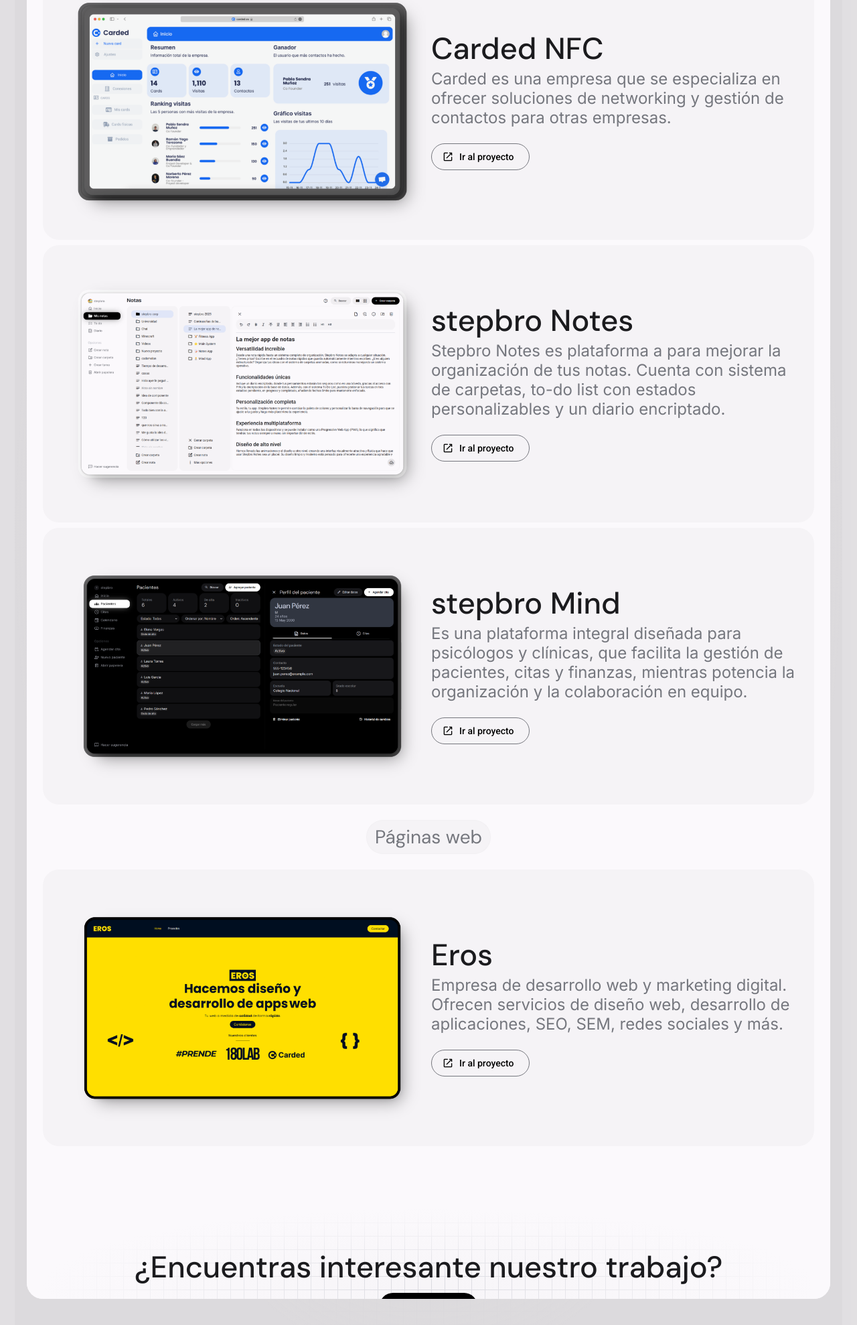
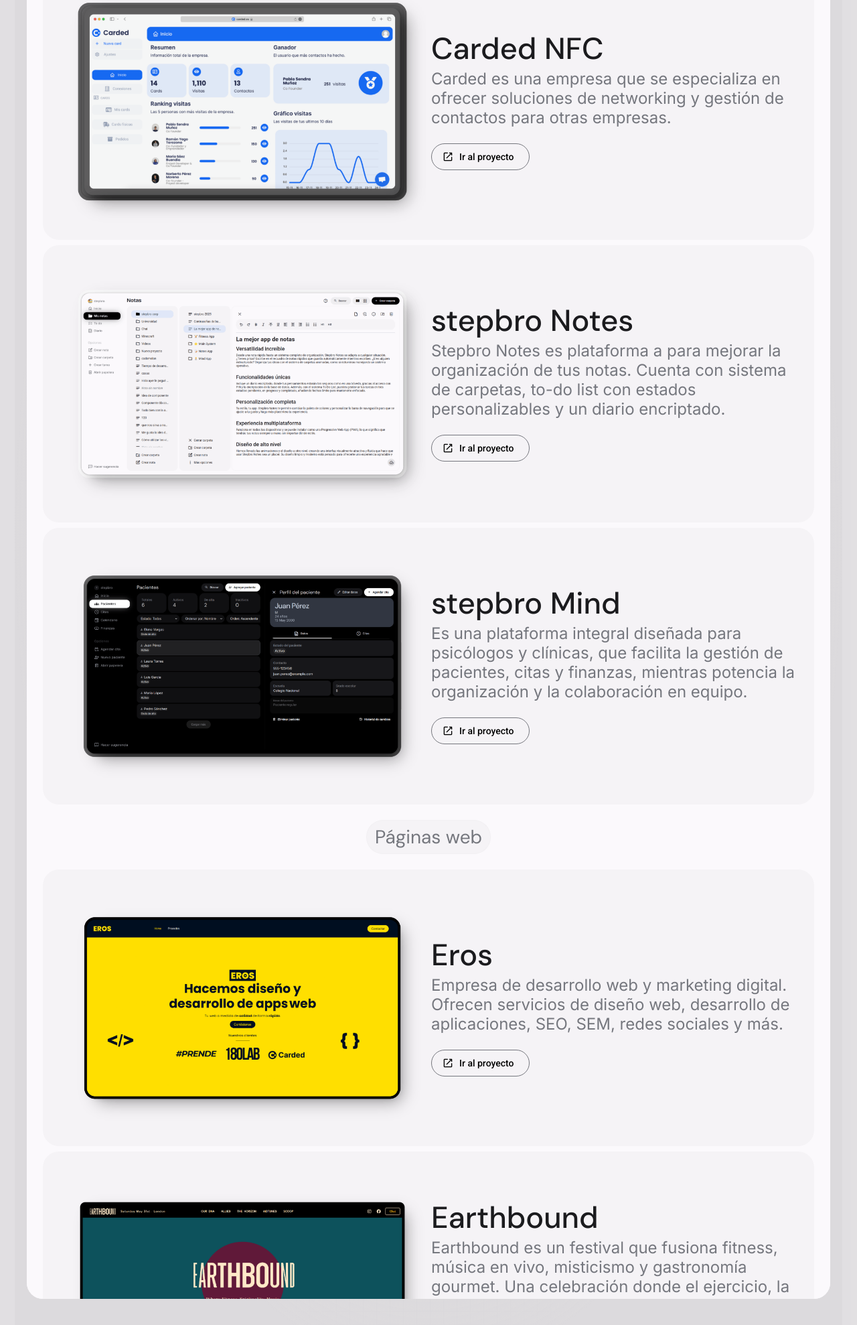
Before and after one commit to z44nkkk/codemelon, a PHP site: page / in a window 1280 px wide, after a click on "Proyectos". Shown: the part 531-2509 px from the top of the page at 67% size. Run offline with PHP 8.4, Linux system fonts and the light colour scheme; some libraries are stand-ins or nearby versions.

Commit message:
Cambios
Se optimizaron las imágenes reduciendo su peso, se  eliminar algunas id´s repetidas y se agregó un nuevo proyecto a la ventana de proyectos

```diff
--- a/views/index/index-windows/window-credits.php
+++ b/views/index/index-windows/window-credits.php
@@ -16,11 +16,11 @@
             <span class="body-large outline-text left-margin-16 dm-sans top-margin-24">Enlaces</span>
             <div class="simple-container flex-wrap gap-4">
                 <a class="style-4 background on-background-text dm-sans" href="https://github.com/srdavo" target="_blank" data-flip-id="animate">
-                    <span id="copy-contact-email-value">Github: srdavo</span>
+                    <span>Github: srdavo</span>
                     <md-ripple></md-ripple>
                 </a>
                 <a class="style-4 background on-background-text dm-sans" href="https://stepbro.site" target="_blank" data-flip-id="animate">
-                    <span id="copy-contact-email-value">Stepbro Software</span>
+                    <span>Stepbro Software</span>
                     <md-ripple></md-ripple>
                 </a>
             </div>
--- a/views/index/index-windows/window-projects.php
+++ b/views/index/index-windows/window-projects.php
@@ -33,7 +33,7 @@
                 </p>
 
                 <div class="simple-container top-margin-16">
-                    <md-outlined-button href="https://https://carded.es/" target=" _blank" class="solid">Ir al proyecto <md-icon slot="icon">open_in_new</md-icon></md-outlined-button>
+                    <md-outlined-button href="https://carded.es/" target=" _blank" class="solid">Ir al proyecto <md-icon slot="icon">open_in_new</md-icon></md-outlined-button>
                 </div>
             </div>
         </div>
@@ -86,6 +86,21 @@
                 </div>
             </div>
         </div>
+        <div class="content-box direction-row padding-24 light-color flex-wrap">
+            <div class="simple-container grow-1 basis-normal">
+                <img src="assets/earthboundfest.png" alt="earthboundfest" class="width-100">
+            </div>
+            <div class="simple-container grow-1 basis-normal direction-column gap-8 justify-center">
+                <span class="display-medium dm-sans line-height-1 weight-500">Earthbound</span>
+                <p class="headline-small outline-text">
+                    Earthbound es un festival que fusiona fitness, música en vivo, misticismo y gastronomía gourmet. Una celebración donde el ejercicio, la música y la comida se unen para mejorar tu vitalidad y bienestar.
+                </p>
+
+                <div class="simple-container top-margin-16">
+                    <md-outlined-button href="https://https://earthboundfest.com/" target=" _blank" class="solid">Ir al proyecto <md-icon slot="icon">open_in_new</md-icon></md-outlined-button>
+                </div>
+            </div>
+        </div>
 
         <div class="simple-container justify-center align-center" style="min-height:400px">
             <div class="simple-container width-100 max-width-1200 overflow-hidden position-relative">
```
Also changed, not shown: assets/carded.png, assets/earthboundfest.png (added), assets/eros.png, assets/stepbro_mind.png, assets/stepbro_notes.png.
